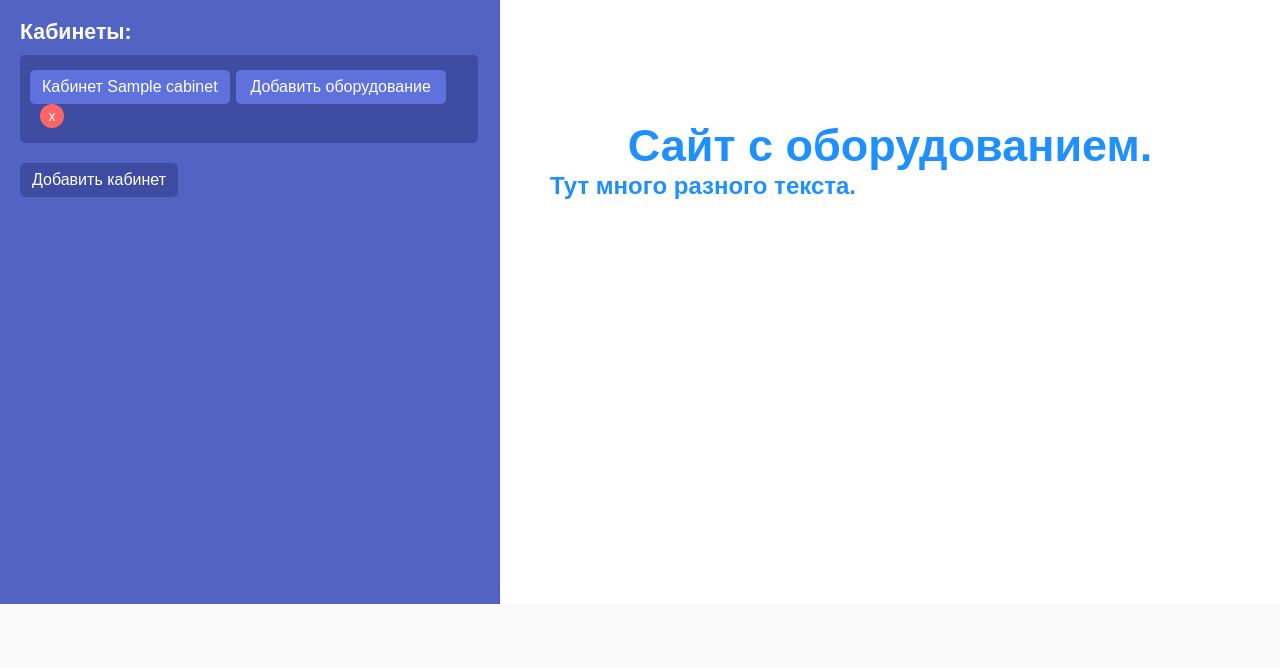
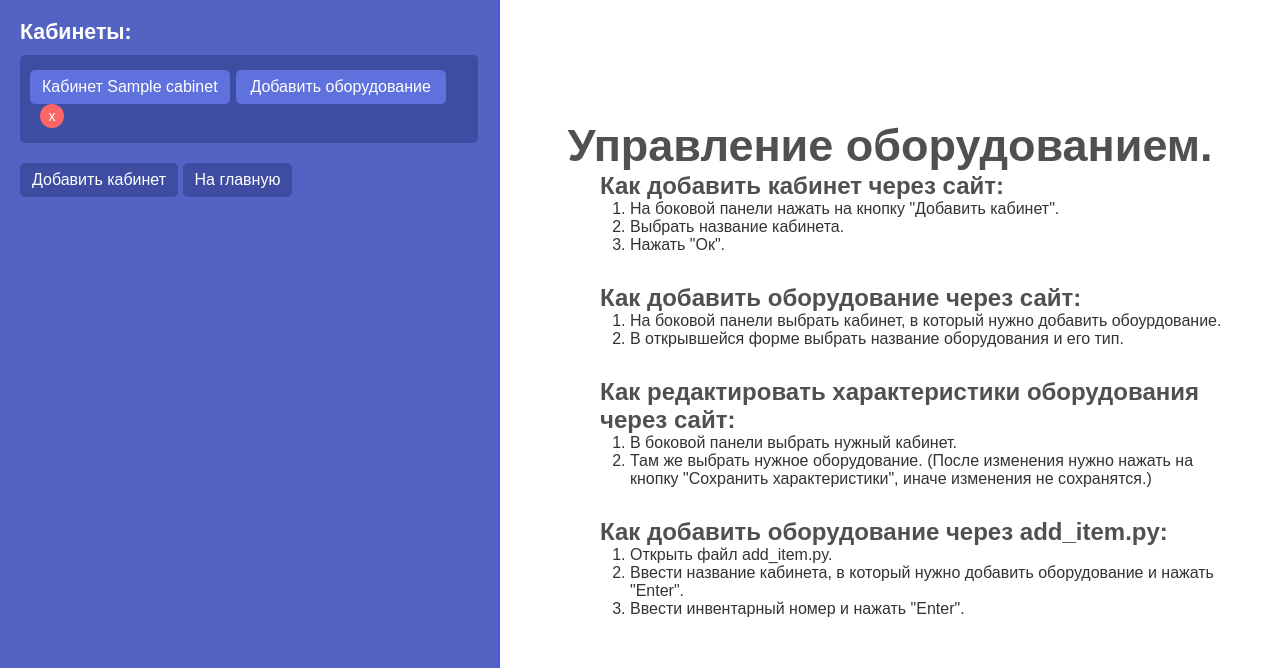
Before and after one commit to AvenidAcami/Mya, a Flask app: page / in a window 1280 px wide. Shown: the part 196-864 px from the top of the page. Before the commit the page ends 800 px from the top, so only its background shows below. Run offline with Flask 3, Linux system fonts and the light colour scheme; tables that the repository leaves empty hold one stand-in row (values such as "Sample post").

Commit message:
Add files via upload

```diff
--- a/app.py
+++ b/app.py
@@ -136,12 +136,12 @@ def get_characteristics(cabinet_name, computer_name):
 
     # Возможные характеристики в зависимости от типа оборудования
     characteristics_template = {
-        "comp": ["Инвентарный номер", "Процессор", "ОЗУ", "Накопитель"],
-        "laptop": ["Инвентарный номер", "Процессор", "ОЗУ", "Накопитель"],
+        "comp": ["Инвентарный номер", "Процессор", "ОЗУ", "Накопитель", "Наличие MS Excel", "Наличие MS Word", "Наличие AutoCAD", "Наличие Pascal", "Наличие Python"],
+        "laptop": ["Инвентарный номер", "Процессор", "ОЗУ", "Накопитель", "Наличие MS Excel", "Наличие MS Word", "Наличие AutoCAD", "Наличие Pascal", "Наличие Python"],
         "monitor": ["Инвентарный номер", "Модель"],
         "projector": ["Инвентарный номер", "Модель"],
-        "printer": ["Инвентарный номер", "Модель", "Сетевой принтер/нет"],
-        "monoblock": ["Инвентарный номер", "Процессор", "ОЗУ", "Жесткий диск"],
+        "printer": ["Инвентарный номер", "Модель", "Сетевой принтер (да/нет)"],
+        "monoblock": ["Инвентарный номер", "Процессор", "ОЗУ", "Жесткий диск", "Наличие MS Excel", "Наличие MS Word", "Наличие AutoCAD", "Наличие Pascal", "Наличие Python"],
         "interactive_board": ["Инвентарный номер", "Производитель"]
     }
 
@@ -152,7 +152,7 @@ def get_characteristics(cabinet_name, computer_name):
     saved_characteristics = {row[0]: row[1] for row in cursor.fetchall()}
     conn.close()
 
-    # Возвращаем шаблон характеристик с сохраненными значениями, если они есть
+    # Возвращаем шаблон характеристик с сохраненными значениями, если они Наличие
     characteristics = []
     for characteristic in characteristics_template.get(computer_type, []):
         characteristics.append({
@@ -243,6 +243,7 @@ def save_characteristics(cabinet_name, computer_name):
 
     return '', 204
 
+
 if __name__ == '__main__':
     init_main_db()
     app.run(debug=True)
--- a/static/main_page.css
+++ b/static/main_page.css
@@ -83,7 +83,8 @@ main {
   margin-left: 20px; /* Лесенка для списка компьютеров */
 }
 
-.add-cabinet-btn{
+.add-cabinet-btn,
+.show-main-page-btn{
   background-color: #3e4da2;
   border: none;
   color: white;
@@ -119,7 +120,8 @@ main {
 .add-cabinet-btn:hover,
 .add-computer-btn:hover,
 .to_computer:hover,
-.cabinet_button:hover {
+.cabinet_button:hover,
+.show-main-page-btn:hover {
   background-color: #394462; /* Изменение цвета кнопки при наведении */
 }
 
@@ -168,7 +170,7 @@ main {
 }
 
 h2 {
-  color: #1e90ff;
+  color: #505050;
 }
 
 .cab_and_but_div {
@@ -275,3 +277,41 @@ h2 {
   font-size: 16pt;
   color: #1e90ff;
 }
+
+.save_characterist{
+  background-color: #5e71dc;
+  border: none;
+  color: white;
+  padding: 8px 12px;
+  text-align: justify;
+  text-decoration: none;
+  /* display: inline-block; */
+  font-family: Arial, Helvetica, sans-serif;
+  font-size: 12pt;
+  cursor: pointer;
+  border-radius: 5px;
+  margin-top: 2px;
+  transition: background-color 0.3s ease;
+  max-width: 100%;
+  overflow: hidden;
+  min-width: 350px;
+  /* word-wrap:break-word; */
+  border: solid 1px blue;
+}
+
+.save_characterist:hover{
+  background-color: #394462;
+}
+
+.instructions{
+  margin-bottom: 30px;
+  margin-left: 50px;
+  font-family: Arial, Helvetica, sans-serif;
+  font-size: 12pt;
+}
+
+.instruction_items{
+  margin-left: 30px;
+  font-family: Arial, Helvetica, sans-serif;
+  font-size: 12pt;
+}
--- a/static/script.js
+++ b/static/script.js
@@ -71,6 +71,55 @@ function addCabinet() {
             alert("Кабинет с таким названием уже существует.");
         }
     });
+}
+
+function showMainPage() {
+    const contendDiv = document.querySelector('.content');
+    contendDiv.innerHTML = `
+    <div class="top_main_info">
+                    <h2 id="main_header">Управление оборудованием.</h2>
+                </div>
+                <div class="main_info">
+                    <div class="instructions">
+                        <h2>Как добавить кабинет через сайт: </h2>
+                        <div class="instruction_items">
+                            <ol>
+                                <li>На боковой панели нажать на кнопку "Добавить кабинет".</li>
+                                <li>Выбрать название кабинета.</li>
+                                <li>Нажать "Ок".</li>
+                            </ol>
+                        </div>
+                    </div>
+                    <div class="instructions">
+                        <h2>Как добавить оборудование через сайт: </h2>
+                        <div class="instruction_items">
+                            <ol>
+                                <li>На боковой панели выбрать кабинет, в который нужно добавить обоурдование.</li>
+                                <li>В открывшейся форме выбрать название оборудования и его тип.</li>
+                            </ol>
+                        </div>
+                    </div>
+                    <div class="instructions">
+                        <h2>Как редактировать характеристики оборудования через сайт: </h2>
+                        <div class="instruction_items">
+                            <ol>
+                                <li>В боковой панели выбрать нужный кабинет.</li>
+                                <li>Там же выбрать нужное оборудование. (После изменения нужно нажать на кнопку "Сохранить характеристики", иначе изменения не сохранятся.)</li>
+                            </ol>
+                        </div>
+                    </div>
+                    <div class="instructions">
+                        <h2>Как добавить оборудование через add_item.py: </h2>
+                        <div class="instruction_items">
+                            <ol>
+                                <li>Открыть файл add_item.py.</li>
+                                <li>Ввести название кабинета, в который нужно добавить оборудование и нажать "Enter".</li>
+                                <li>Ввести инвентарный номер и нажать "Enter".</li>
+                            </ol>
+                        </div>
+                    </div>
+                </div>
+    `;
 }
 
 // Добавление компьютера
@@ -152,15 +201,13 @@ async function loadComputers(cabinetName) {
 }
 
 
-
-
 // Показ формы для ввода характеристик с уже существующими значениями
 async function showCharacteristicsForm(cabinetName, computerName) {
     const contentDiv = document.querySelector('.content');
     contentDiv.innerHTML = `<h2>Характеристики для ${computerName}</h2>
         <form id="characteristics-form">
             <div id="characteristics-container"></div>
-            <button type="submit">Сохранить характеристики</button>
+            <button type="submit" class="save_characterist">Сохранить характеристики</button>
         </form>`;
 
     const response = await fetch(`/get_characteristics/${cabinetName}/${computerName}`);
@@ -251,5 +298,4 @@ async function deleteComputer(cabinetName, computerName) {
 
 
 
-
 document.addEventListener('DOMContentLoaded', loadCabinets);
--- a/templates/index.html
+++ b/templates/index.html
@@ -16,18 +16,55 @@
                 <h2>Кабинеты:</h2>
                 <div id="cabinet-list"></div>
                 <button class="add-cabinet-btn" onclick="addCabinet()">Добавить кабинет</button>
+                <button class="show-main-page-btn" onclick="showMainPage()">На главную</button>
             </aside>
             <section class="content">
                 <div class="top_main_info">
-                    <h2 id="main_header">Сайт с оборудованием.</h2>
+                    <h2 id="main_header">Управление оборудованием.</h2>
                 </div>
                 <div class="main_info">
-                    <h2>Тут много разного текста. </h2>
+                    <div class="instructions">
+                        <h2>Как добавить кабинет через сайт: </h2>
+                        <div class="instruction_items">
+                            <ol>
+                                <li>На боковой панели нажать на кнопку "Добавить кабинет".</li>
+                                <li>Выбрать название кабинета.</li>
+                                <li>Нажать "Ок".</li>
+                            </ol>
+                        </div>
+                    </div>
+                    <div class="instructions">
+                        <h2>Как добавить оборудование через сайт: </h2>
+                        <div class="instruction_items">
+                            <ol>
+                                <li>На боковой панели выбрать кабинет, в который нужно добавить обоурдование.</li>
+                                <li>В открывшейся форме выбрать название оборудования и его тип.</li>
+                            </ol>
+                        </div>
+                    </div>
+                    <div class="instructions">
+                        <h2>Как редактировать характеристики оборудования через сайт: </h2>
+                        <div class="instruction_items">
+                            <ol>
+                                <li>В боковой панели выбрать нужный кабинет.</li>
+                                <li>Там же выбрать нужное оборудование. (После изменения нужно нажать на кнопку "Сохранить характеристики", иначе изменения не сохранятся.)</li>
+                            </ol>
+                        </div>
+                    </div>
+                    <div class="instructions">
+                        <h2>Как добавить оборудование через add_item.py: </h2>
+                        <div class="instruction_items">
+                            <ol>
+                                <li>Открыть файл add_item.py.</li>
+                                <li>Ввести название кабинета, в который нужно добавить оборудование и нажать "Enter".</li>
+                                <li>Ввести инвентарный номер и нажать "Enter".</li>
+                            </ol>
+                        </div>
+                    </div>
                 </div>
             </section>
         </main>
     </div>
-
     <script src="static/script.js"></script>
 </body>
 </html>
```
Also changed, not shown: add_item.py (added, +118 -0 lines), cabinets.db, static/ffifi.js (added), 1 other file.
